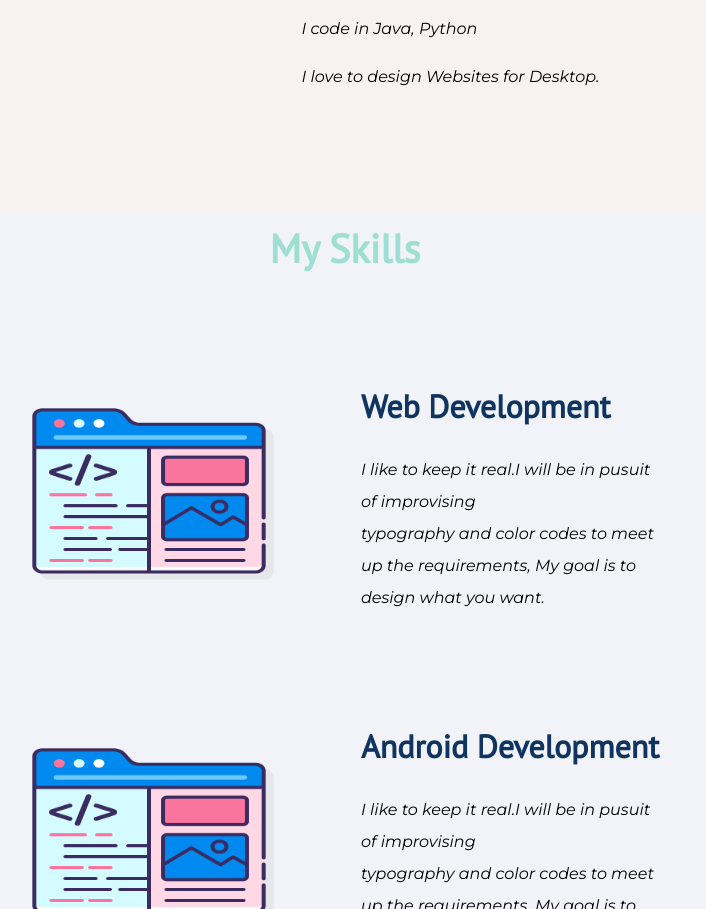
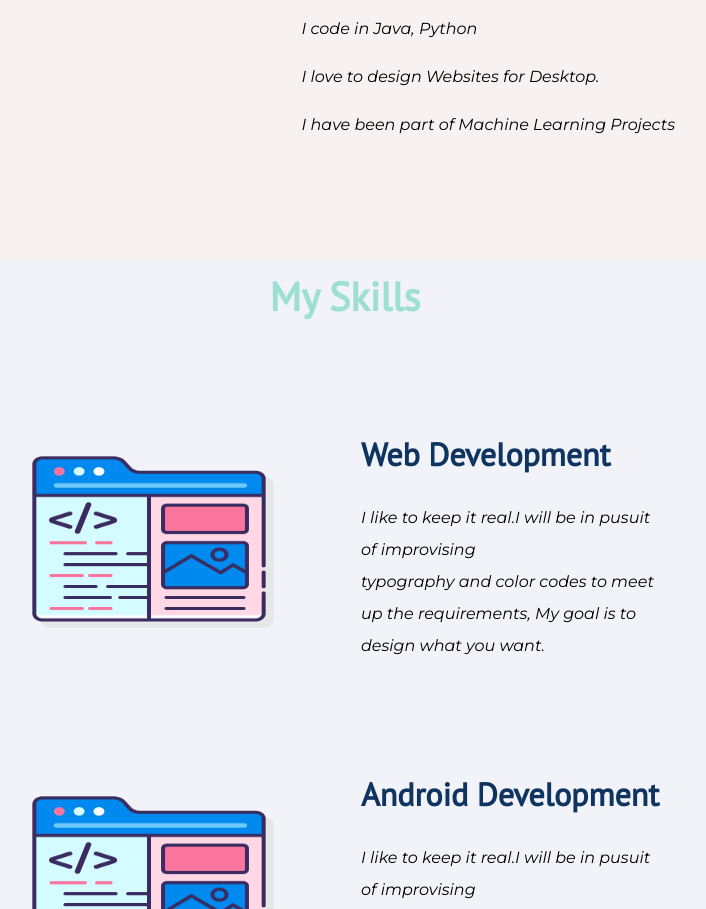
Before and after one commit to AMITH-008/profile.github.io, a plain HTML site: page index.html in a window 1280 px wide. Shown: the part 1125-2034 px from the top of the page, without its empty margins (295-1001 px from the left). Drawn offline with Linux system fonts and the light colour scheme.

Commit message:
Update index.html

```diff
--- a/index.html
+++ b/index.html
@@ -33,6 +33,7 @@
             <p>Recently I started studying AWS cloud services, its a vast field as well as Interesting one which has nearly 300 services, among which I am trying to explore more on VPC.</p>
             <p>I code in Java, Python</p>
             <p>I love to design Websites for Desktop.</p>
+            <p>I have been part of Machine Learning Projects</p>
           </td>
         </tr>
       </table>
```
